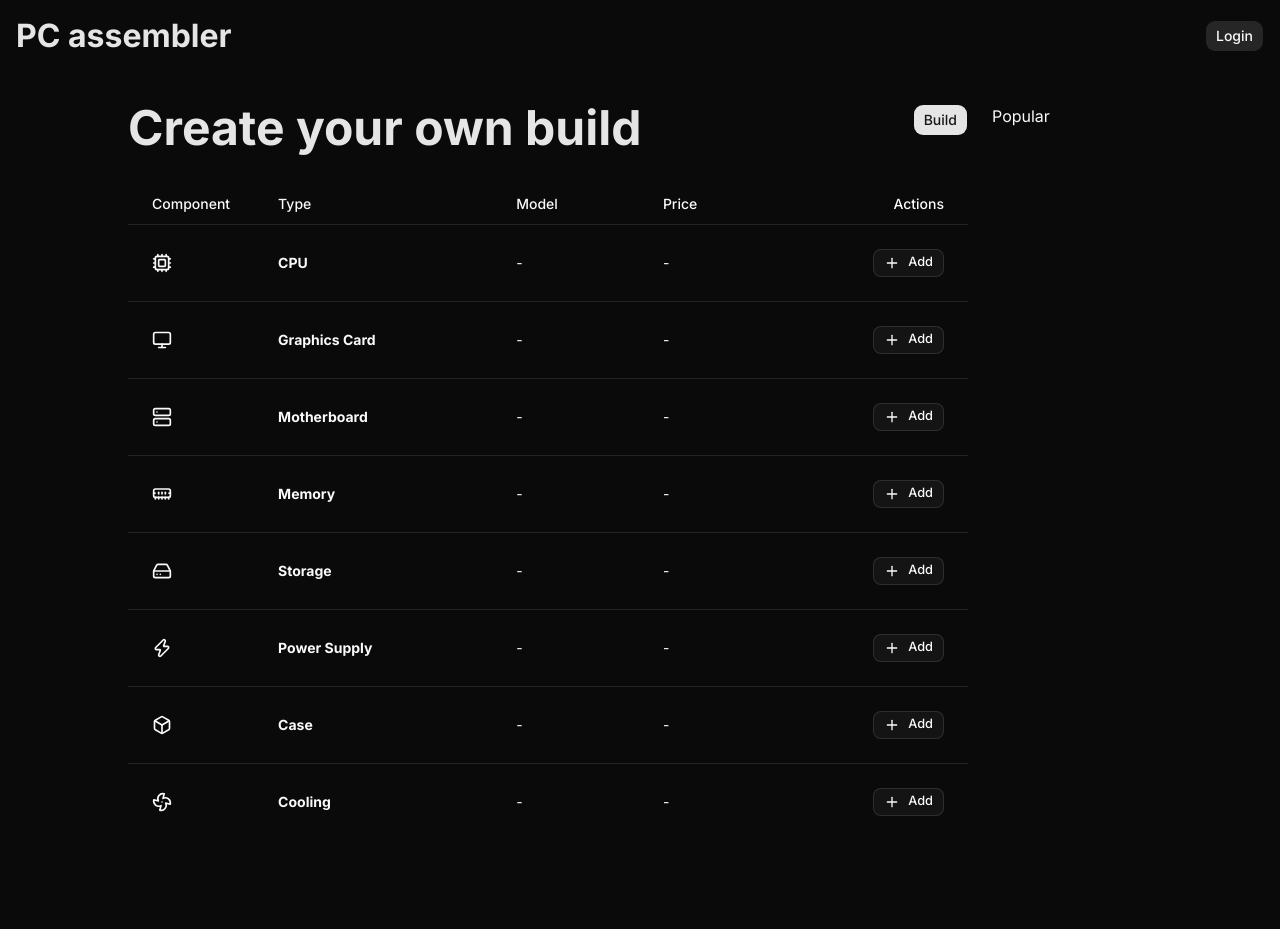
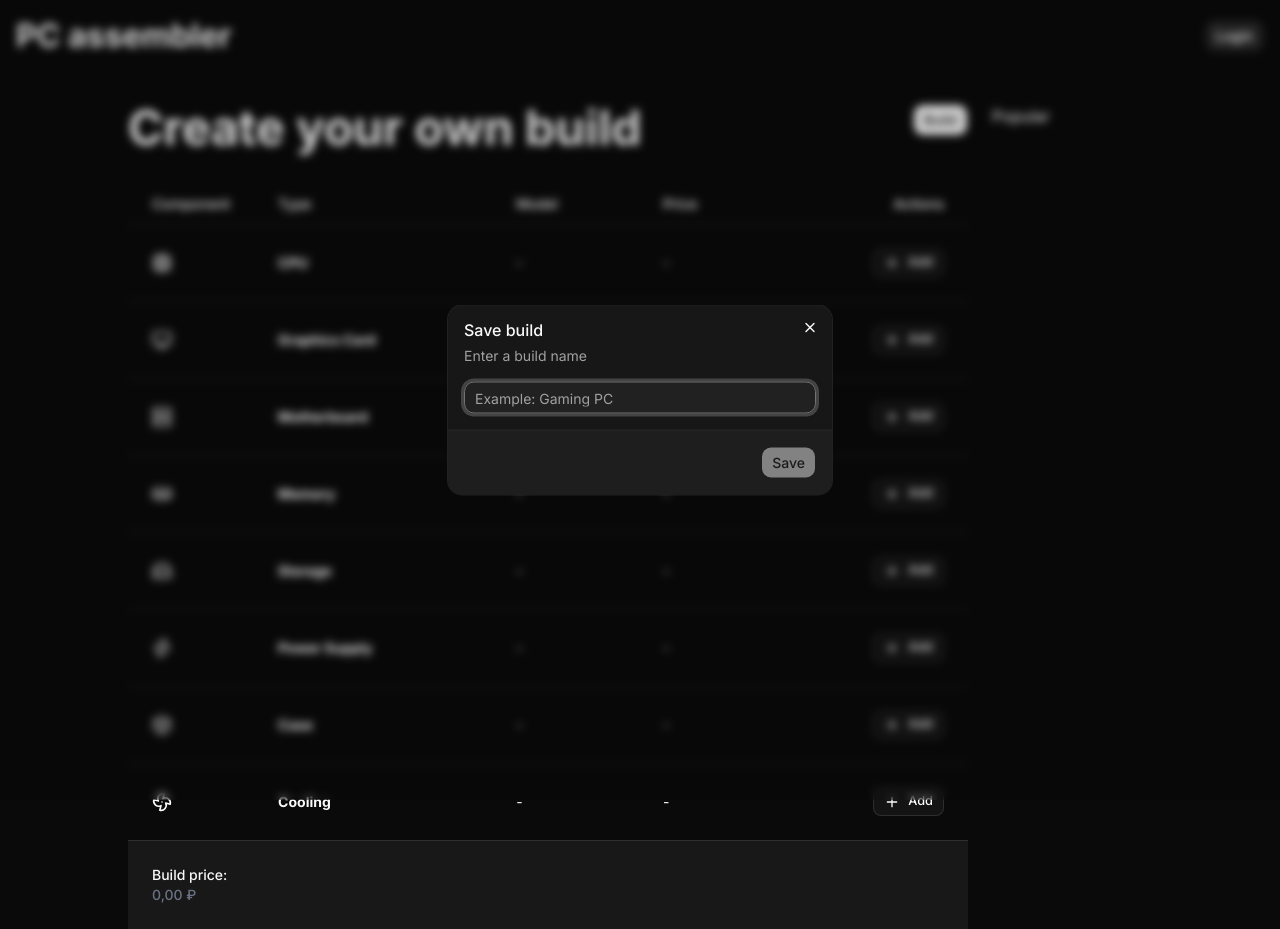
Before and after one commit to qwertochyo/computer-assembler-app, a Next.js app: page /dashboard in a window 1280 px wide. Both pictures are taken after a click on the button "Build". Before the commit the page ends 840 px from the top, so only its background shows below. Built offline with nearby package versions, Linux system fonts and the light colour scheme; no server answers; the database is empty.

Commit message:
feat(dashboard): add saving builds in db

```diff
--- a/src/app/dashboard/_components/add-component-dialog.tsx
+++ b/src/app/dashboard/_components/add-component-dialog.tsx
@@ -51,7 +51,7 @@ export const AddComponentDialog = ({
           </div>
         ) : (
           <Typography tag="p" className="text-muted-foreground text-sm py-4">
-            {loading ? "Загрузка" : "Нет доступных компонентов"}
+            {loading ? "Loading" : "There are no available components"}
           </Typography>
         )}
       </div>
--- a/src/app/dashboard/_components/current-build.tsx
+++ b/src/app/dashboard/_components/current-build.tsx
@@ -6,6 +6,7 @@ import { Component } from "@/lib/types";
 import { useCallback, useState } from "react";
 import { TableParts } from "./table-parts";
 import { componentCategories } from "@/lib/constants";
+import { SaveBuildDialog } from "./save-build-dialog";
 
 export const CurrentBuild = () => {
   const [selectedByCategory, setSelectedByCategory] = useState<
@@ -34,6 +35,11 @@ export const CurrentBuild = () => {
           onSelectedComponent={onSelectedComponent}
           selectedByCategory={selectedByCategory}
         />
+        <SaveBuildDialog
+          open={saveDialogOpen}
+          onOpenChange={setSaveDialogOpen}
+          selectedByCategory={selectedByCategory}
+        />
       </div>
     </>
   );
--- /dev/null
+++ b/src/app/dashboard/_components/save-build-dialog.tsx
@@ -0,0 +1,102 @@
+"use client";
+
+import { Component } from "@/lib/types";
+import { SaveBuildFormState, saveBuildAction } from "../actions";
+import { useRouter } from "next/navigation";
+import { useActionState, useEffect, useMemo, useRef } from "react";
+import {
+  Dialog,
+  DialogContent,
+  DialogDescription,
+  DialogFooter,
+  DialogHeader,
+  DialogTitle,
+} from "@/components/ui/dialog";
+import { Input } from "@/components/ui/input";
+import { Button } from "@/components/ui/button";
+import { useFormStatus } from "react-dom";
+import { toast } from "sonner";
+
+interface SaveBuildDialog {
+  open: boolean;
+  onOpenChange: (open: boolean) => void;
+  selectedByCategory: Record<string, Component | null>;
+  defaultName: string;
+  redirectPath: string;
+}
+
+const initialState: SaveBuildFormState = {
+  status: "idle",
+};
+
+export const SaveBuildDialog = ({
+  open,
+  onOpenChange,
+  selectedByCategory,
+  defaultName,
+  redirectPath,
+}: SaveBuildDialog) => {
+  const router = useRouter();
+  const formRef = useRef<HTMLFormElement>(null);
+  const { pending } = useFormStatus();
+  const [state, formAction] = useActionState(saveBuildAction, initialState);
+
+  const componentsIds = useMemo(
+    () =>
+      Object.values(selectedByCategory)
+        .filter((component): component is Component => component !== null)
+        .map((component) => component.id),
+    [selectedByCategory]
+  );
+
+  useEffect(() => {
+    if (state.status === "success") {
+      toast.success("Build has been saved");
+      formRef.current?.reset();
+
+      onOpenChange(false);
+      if (redirectPath) {
+        router.push(redirectPath);
+      } else {
+        router.refresh();
+      }
+    }
+  }, [onOpenChange, redirectPath, router, state.status]);
+
+  const handleOpenChange = (nextOpen: boolean) => {
+    if (!nextOpen) {
+      formRef.current?.reset();
+    }
+
+    onOpenChange(nextOpen);
+  };
+
+  return (
+    <Dialog open={open} onOpenChange={handleOpenChange}>
+      <DialogContent>
+        <DialogHeader>
+          <DialogTitle>Save build</DialogTitle>
+          <DialogDescription>Enter a build name</DialogDescription>
+        </DialogHeader>
+        <form ref={formRef} action={formAction} className="space-y-4">
+          <Input
+            name="name"
+            placeholder="Example: Gaming PC"
+            defaultValue={defaultName}
+            required
+          />
+          <input
+            type="hidden"
+            name="componentsIds"
+            value={componentsIds.join(",")}
+          />
+          <DialogFooter>
+            <Button type="submit" disabled={pending || componentsIds.length === 0}>
+              {pending ? "Saving" : "Save"}
+            </Button>
+          </DialogFooter>
+        </form>
+      </DialogContent>
+    </Dialog>
+  );
+};
--- a/src/app/dashboard/_components/table-parts.tsx
+++ b/src/app/dashboard/_components/table-parts.tsx
@@ -4,6 +4,7 @@ import {
   Table,
   TableBody,
   TableCell,
+  TableFooter,
   TableHead,
   TableHeader,
   TableRow,
@@ -22,6 +23,7 @@ import {
 } from "lucide-react";
 import { useState } from "react";
 import { AddComponentDialog } from "./add-component-dialog";
+import { formatPrice } from "@/lib/utils";
 
 const iconMap: Record<ComponentCategory["icon"], React.ElementType> = {
   Cpu,
@@ -115,6 +117,16 @@ export const TableParts = ({
           );
         })}
       </TableBody>
+      <TableFooter>
+        <TableRow>
+          <TableCell colSpan={5}>
+            <p className="font-medium">Build price:</p>
+            <p className="font-large text-gray-500">
+              {formatPrice(totalPrice)}
+            </p>
+          </TableCell>
+        </TableRow>
+      </TableFooter>
     </Table>
   );
 };
--- a/src/app/dashboard/actions.ts
+++ b/src/app/dashboard/actions.ts
@@ -1,7 +1,103 @@
 "use server";
 
+import { auth } from "@/lib/auth";
 import { prisma } from "@/lib/db";
 import { Component, categoryIdToDbType } from "@/lib/types";
+import { revalidatePath } from "next/cache";
+
+export interface SaveBuildFormState {
+  status: "idle" | "success" | "error";
+  message?: string;
+}
+
+export const saveBuildAction = async (
+  _prevState: SaveBuildFormState,
+  formData: FormData
+): Promise<SaveBuildFormState> => {
+  const name = String(formData.get("name") ?? "").trim();
+  const componentsIds = String(formData.get("componentsIds") ?? "")
+    .split(",")
+    .map((id) => id.trim())
+    .filter(Boolean);
+
+  const result = await saveBuild(name, componentsIds);
+
+  if (!result.success) {
+    return {
+      status: "error",
+      message: result.error,
+    };
+  }
+
+  return {
+    status: "success",
+    message: "The build has been successfully saved"
+  }
+};
+
+export const saveBuild = async (
+  name: string,
+  componentIds: string[]
+): Promise<
+  { success: true; buildId: string } | { success: false; error: string }
+> => {
+  const session = await auth();
+
+  if (!session?.user.id) {
+    return { success: false, error: "Need to login" };
+  }
+
+  const trimmedName = name.trim();
+
+  if (!trimmedName) {
+    return { success: false, error: "Enter the build name" };
+  }
+
+  if (componentIds.length === 0) {
+    return { success: false, error: "Add at least one component" };
+  }
+
+  const components = await prisma.component.findMany({
+    where: { id: { in: componentIds } },
+  });
+
+  if (components.length !== componentIds.length) {
+    return { success: false, error: "Some components have not been found" };
+  }
+
+  const totalPrice = components.reduce(
+    (sum, component) => (sum += component.price),
+    0
+  );
+
+  try {
+    const build = await prisma.$transaction(async (tx) => {
+      const newBuild = await tx.build.create({
+        data: {
+          name: trimmedName,
+          totalPrice,
+          userId: session.user.id,
+        },
+      });
+
+      await tx.buildComponent.createMany({
+        data: componentIds.map((componentId) => ({
+          buildId: newBuild.id,
+          componentId,
+        })),
+      });
+
+      return newBuild;
+    });
+
+    revalidatePath("/dashboard");
+    revalidatePath("/build");
+
+    return { success: true, buildId: build.id };
+  } catch (error) {
+    return { success: false, error: "The build could not be saved" };
+  }
+};
 
 export const getComponentsByCategory = async (
   categoryId: string
--- a/src/app/layout.tsx
+++ b/src/app/layout.tsx
@@ -3,6 +3,7 @@ import { Geist, Geist_Mono, Inter } from "next/font/google";
 import "./globals.css";
 import { cn } from "@/lib/utils";
 import { Header } from "@/components/header";
+import { Toaster } from "@/components/ui/sonner";
 
 const inter = Inter({ subsets: ["latin"], variable: "--font-sans" });
 
@@ -42,6 +43,7 @@ export default function RootLayout({
       <body className="min-h-full flex flex-col">
         <Header />
         {children}
+        <Toaster position="top-center"/>
       </body>
     </html>
   );
```
